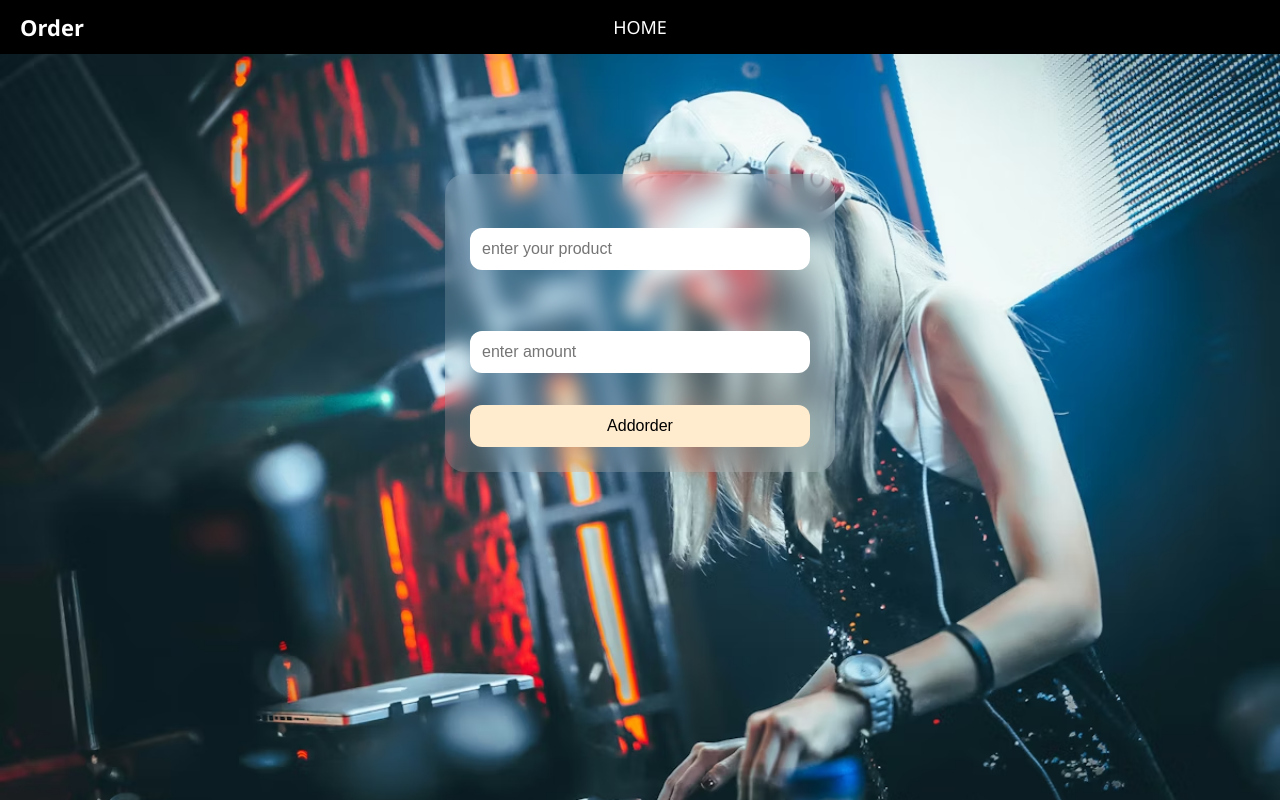
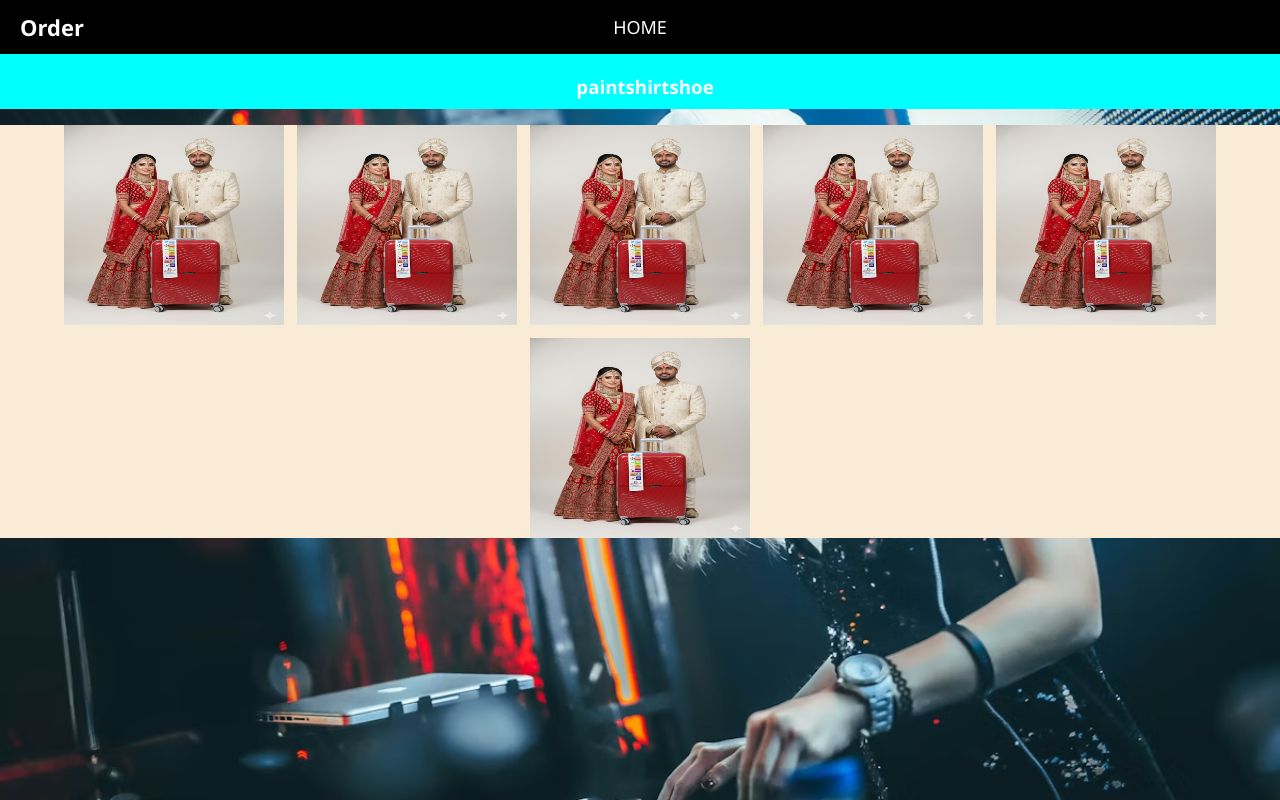
Before and after one commit to rajanyadav80092/deploy_practice, a Flask app: page /addorder in a window 1280 px wide. Run offline with Flask 3, Linux system fonts and the light colour scheme; some libraries are stand-ins or nearby versions.

Commit message:
today start

```diff
--- a/static/css/style.css
+++ b/static/css/style.css
@@ -119,3 +119,64 @@ body{
         font-size:14px;
     }
 }
+
+.order-nav{
+    margin-top: 0px;
+    top:0px;
+    background-color: aqua;
+    color:white;
+    width:100%;
+    height: auto;
+    display: flex;
+    justify-content: center;
+    padding:20px 0px 10px 10px;
+}
+.shirt-class{
+    position: relative;
+    top:1rem;
+    width:100%;
+    height:auto;
+    display: flex;
+    flex-wrap: wrap;
+    justify-content: center;
+    gap:0.8rem;
+    background-color: antiquewhite;
+
+}
+
+.shirt-class img{
+    max-width: 220px;
+    width:100%;
+    height: 200px;
+
+}
+.pant-class{
+    width:100%;
+    height: auto;
+    background-color: antiquewhite;
+    margin:2rem;
+    position: relative;
+    display: flex;
+    flex-wrap: wrap;
+
+}
+.shoe-class{
+    width:100%;
+    height: auto;
+    background-color: antiquewhite;
+    margin:2rem;
+    position: relative;
+    display: flex;
+    flex-wrap: wrap;
+
+}
+.beauty-class{
+    width:100%;
+    height: auto;
+    background-color: antiquewhite;
+    margin:2rem;
+    position: relative;
+    display: flex;
+    flex-wrap: wrap;
+
+}
--- a/templates/addorder.html
+++ b/templates/addorder.html
@@ -1,13 +1,38 @@
 {% extends 'home.html' %}
 {% block content %}
-<div class="main-container">
-<div class="divclass">
-<form action="/api/v1/addorder" method="post">
-   <input type="hidden" name="csrf_token" value="{{ csrf_token() }}">
-    <input class="glash-input" type="text" name="product" placeholder="enter your product" required><br><br>
-    <input class="glash-input" type="number" name="amount" placeholder="enter amount" required><br><br>
-    <button class="glash-btn" type="submit">Addorder</button><br>
-</form>
+    <nav class="order-nav">
+        <h3>paint</h3>
+        <h3>shirt</h3>
+        <h3>shoe</h3>
+    </nav>
+<div class ="shirt-class">
+    <img src="images/trollyred.jpeg" alt="shirt">
+    <img src="images/trollyred.jpeg" alt="shirt">
+    <img src="images/trollyred.jpeg" alt="shirt">
+    <img src="images/trollyred.jpeg" alt="shirt">
+    <img src="images/trollyred.jpeg" alt="shirt">
+    <img src="images/trollyred.jpeg" alt="shirt">
 </div>
+<div class ="pant-class">
+    <div class="pant"></div>
+    <div class="pant"></div>
+    <div class="pantt"></div>
+    <div class="pantt"></div>
+    <div class="pant"></div>
 </div>
+<div class ="shoe-class">
+    <div class="shoe"></div>
+    <div class="shoe"></div>
+    <div class="shoe"></div>
+    <div class="shoe"></div>
+    <div class="shoe"></div>
+</div>
+<div class ="beauty-class">
+    <div class="beauty"></div>
+    <div class="beauty"></div>
+    <div class="beauty"></div>
+    <div class="beauty"></div>
+    <div class="beauty"></div>
+</div>
+
 {% endblock %}
```
Also changed, not shown: images/trollyred.jpeg (added), instance/users.db.
